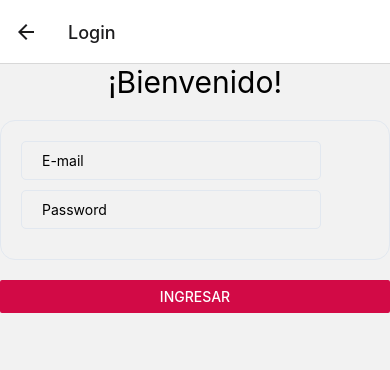
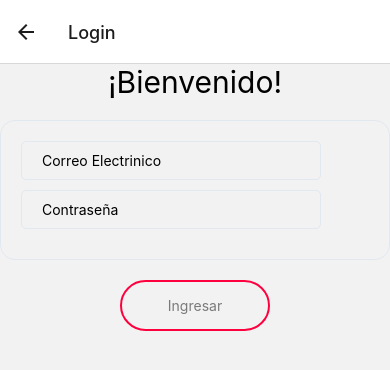
Before and after one commit to nachoaar/qatarbets-reactnative, a React Native app in the folder qatarbet/: screen /Login in a window 390 px wide. Shown: the top 370 px of the page. Built offline with nearby package versions, Linux system fonts and the light colour scheme.

Commit message:
ajustando detalles y bugs

```diff
--- a/qatarbet/src/screens/LandingPage.jsx
+++ b/qatarbet/src/screens/LandingPage.jsx
@@ -1,8 +1,8 @@
 import React from "react";
 import { StyleSheet, Image, Text, TouchableOpacity, View } from "react-native";
-import logo from '../media/logo.png'
-import { NavigationContainer } from '@react-navigation/native';
-import { createNativeStackNavigator } from '@react-navigation/native-stack';
+import Logo from '../media/Logo.png'
+// import { NavigationContainer } from '@react-navigation/native';
+// import { createNativeStackNavigator } from '@react-navigation/native-stack';
 
 
 const LandingPage = ({ navigation }) => {
@@ -10,8 +10,8 @@ const LandingPage = ({ navigation }) => {
   return (
     <View style={styles.container}>
       <Image
-      source={logo}
-      style={ {height: 250, width: 250, resizeMode: 'contain' } } />
+        source={Logo}
+        style={ {height: 250, width: 250, resizeMode: 'contain' } } />
       <TouchableOpacity
         onPress={() => {
           navigation.navigate('Login')
@@ -24,7 +24,7 @@ const LandingPage = ({ navigation }) => {
   )
 }
 
-export default LandingPage
+export default LandingPage;
 
 
 const styles = StyleSheet.create({
--- a/qatarbet/src/screens/LoginScreen.jsx
+++ b/qatarbet/src/screens/LoginScreen.jsx
@@ -1,6 +1,6 @@
 import React from "react";
 import { Formik, useField } from "formik";
-import { View, StyleSheet, Text, Button } from 'react-native';
+import { View, StyleSheet, TouchableOpacity, Text } from 'react-native';
 
 import StyledTextInput from "./styled-screen/StyledTextInput";
 
@@ -8,7 +8,7 @@ import { loginValidationSchema } from "../validation-schemas/login.js";
 
 const initialValues = {
   email: '',
-  password: ''
+  pass: ''
 }
 
 
@@ -40,15 +40,20 @@ export default function LoginScreen ({navigation}) {
             <View style={styles.container}>
               <FormikInputValue
                 name='email'
-                placeholder='E-mail'
+                placeholder='Correo Electrinico'
               />
               <FormikInputValue
-                name='password'
-                placeholder='Password'
+                name='pass'
+                placeholder='Contraseña'
                 secureTextEntry
                 />
             </View>
-            <Button color="#D20A46" onPress={handleSubmit} title='Ingresar' />
+            <TouchableOpacity
+              onPress={handleSubmit}
+              style={styles.touchableOpacity}
+            >
+              <Text style={{color: '#7A7A7A'}}>Ingresar</Text>
+            </TouchableOpacity>
           </View>
         )
       }}
@@ -75,5 +80,14 @@ const styles = StyleSheet.create({
   title: {
     fontSize: 30,
     textAlign: 'center'
-  }
+  },
+  touchableOpacity: {
+    borderWidth: 2,
+    borderColor: "#FF003F",
+    width: 150,
+    alignItems: "center",
+    padding: 15,
+    borderRadius: 50,
+    alignSelf: 'center'
+  },
 })
--- a/qatarbet/src/validation-schemas/login.js
+++ b/qatarbet/src/validation-schemas/login.js
@@ -5,8 +5,9 @@ export const loginValidationSchema = yup.object().shape({
     .string()
     .email('Ingrese un E-mail valido')
     .required('E-mail es requerido'),
-  password: yup
+  pass: yup
     .string()
+    .min(8, '8 Carateres Minimo')
     .max(50, 'Muy largo!')
     .required('Contraseña es requerido')
 })
```
